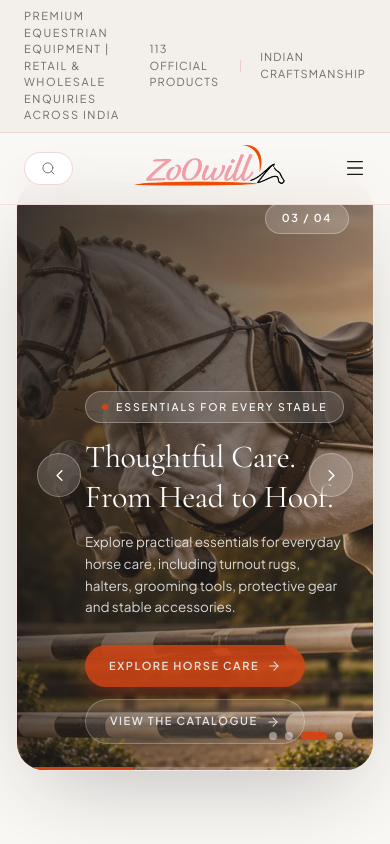
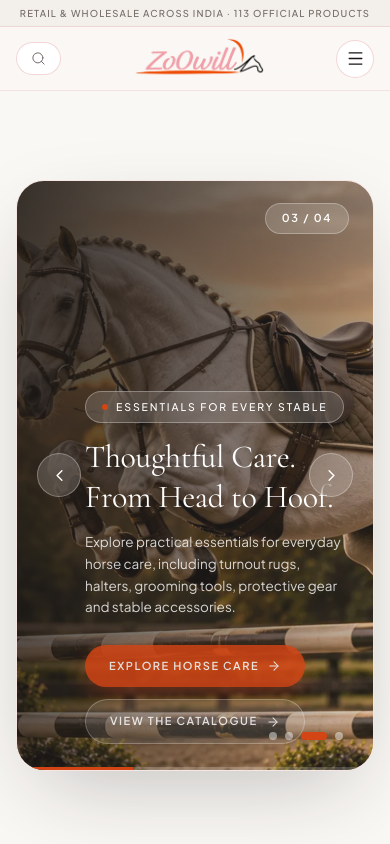
Before and after one commit to harshtrading97-beep/zoowill, a React (Vite) app: page / in a window 390 px wide. Shown: the top 844 px of the page. Built offline with nearby package versions, Linux system fonts and the light colour scheme.

Commit message:
feat(ui): update category/product assets, refine hero slider & mobile header

```diff
--- a/index.html
+++ b/index.html
@@ -2,8 +2,9 @@
 <html lang="en">
   <head>
     <meta charset="UTF-8" />
+
     <link rel="icon" type="image/svg+xml" href="/favicon.svg" />
-    <meta name="viewport" content="width=device-width, initial-scale=1.0" />
+    <meta name="viewport" content="width=device-width, initial-scale=1.0, viewport-fit=cover" />
     <meta name="description" content="ZoOwill Equestrian — Equestrian Equipment &amp; Saddlery, Rooted in Indian Craftsmanship. Crafted for the Horse. Made for the Journey. Handcrafted saddles, leather harnesses, bridles and horse-care essentials." />
     <meta name="theme-color" content="#FAF8F5" />
     <title>ZoOwill Equestrian — Crafted for the Horse. Made for the Journey.</title>
--- a/src/components/Header.jsx
+++ b/src/components/Header.jsx
@@ -1,6 +1,5 @@
 import { useState, useEffect, useRef } from "react";
-import { Search, Menu, X, ChevronDown } from "lucide-react";
-import ZoOwillLogo from "./Logo";
+import { Search, Menu, ChevronDown } from "lucide-react";
 import MegaMenu from "./MegaMenu";
 import SearchOverlay from "./SearchOverlay";
 
@@ -108,67 +107,167 @@ export default function Header({ onMobileMenuOpen, onViewProduct }) {
     <>
       <header
         style={{
-          position: "fixed", top: 0, left: 0, right: 0, zIndex: 50,
+          position: "fixed",
+          top: 0,
+          left: 0,
+          right: 0,
+          zIndex: 50,
+          paddingTop: "env(safe-area-inset-top, 0px)",
+          background: "#F3EFEA",
           transition: "box-shadow 0.3s ease",
-          boxShadow: scrolled ? "0 2px 24px -4px rgba(26,23,21,0.07)" : "none",
+          boxShadow: scrolled ? "0 2px 24px -4px rgba(26,23,21,0.08)" : "none",
         }}
       >
-        {/* ── Utility Bar ── */}
-        <div style={{
+        {/* ── Utility Bar (Mobile: Single-line clean | Desktop: Full 3-column) ── */}
+        <div
+          style={{
             background: "#F3EFEA",
             borderBottom: "1px solid rgba(231,174,175,0.4)",
-          padding: "8px 24px",
-          display: "flex", alignItems: "center", justifyContent: "space-between",
-        }}>
-          <span style={{ fontFamily: "'Plus Jakarta Sans',sans-serif", fontSize: 11, letterSpacing: "0.14em", textTransform: "uppercase", color: "#736B65" }}>
+            padding: "6px 16px",
+          }}
+        >
+          {/* Mobile single-line bar */}
+          <div
+            className="flex md:hidden"
+            style={{
+              alignItems: "center",
+              justifyContent: "center",
+              gap: 8,
+              whiteSpace: "nowrap",
+              overflow: "hidden",
+            }}
+          >
+            <span
+              style={{
+                fontFamily: "'Plus Jakarta Sans',sans-serif",
+                fontSize: 9.5,
+                fontWeight: 500,
+                letterSpacing: "0.12em",
+                textTransform: "uppercase",
+                color: "#736B65",
+              }}
+            >
+              Retail &amp; Wholesale Across India · 113 Official Products
+            </span>
+          </div>
+
+          {/* Desktop full bar */}
+          <div
+            className="hidden md:flex"
+            style={{
+              alignItems: "center",
+              justifyContent: "space-between",
+              padding: "2px 8px",
+            }}
+          >
+            <span
+              style={{
+                fontFamily: "'Plus Jakarta Sans',sans-serif",
+                fontSize: 11,
+                letterSpacing: "0.14em",
+                textTransform: "uppercase",
+                color: "#736B65",
+              }}
+            >
               Premium Equestrian Equipment | Retail &amp; Wholesale Enquiries Across India
             </span>
             <div style={{ display: "flex", gap: 20, alignItems: "center" }}>
-            <span style={{ fontFamily: "'Plus Jakarta Sans',sans-serif", fontSize: 11, letterSpacing: "0.1em", textTransform: "uppercase", color: "#736B65" }}>113 Official Products</span>
+              <span
+                style={{
+                  fontFamily: "'Plus Jakarta Sans',sans-serif",
+                  fontSize: 11,
+                  letterSpacing: "0.1em",
+                  textTransform: "uppercase",
+                  color: "#736B65",
+                }}
+              >
+                113 Official Products
+              </span>
               <span style={{ width: 1, height: 12, background: "rgba(231,174,175,0.5)" }} />
-            <span style={{ fontFamily: "'Plus Jakarta Sans',sans-serif", fontSize: 11, letterSpacing: "0.1em", textTransform: "uppercase", color: "#736B65" }}>Indian Craftsmanship</span>
+              <span
+                style={{
+                  fontFamily: "'Plus Jakarta Sans',sans-serif",
+                  fontSize: 11,
+                  letterSpacing: "0.1em",
+                  textTransform: "uppercase",
+                  color: "#736B65",
+                }}
+              >
+                Indian Craftsmanship
+              </span>
+            </div>
           </div>
         </div>
 
         {/* ── Main Header Row ── */}
-        <div style={{
-          background: scrolled ? "rgba(250,248,245,0.97)" : "rgba(250,248,245,0.92)",
-          backdropFilter: "blur(20px)", WebkitBackdropFilter: "blur(20px)",
+        <div
+          style={{
+            background: scrolled ? "rgba(250,248,245,0.97)" : "rgba(250,248,245,0.94)",
+            backdropFilter: "blur(20px)",
+            WebkitBackdropFilter: "blur(20px)",
             borderBottom: "1px solid rgba(231,174,175,0.3)",
-          height: 72, padding: "0 24px", display: "flex", alignItems: "center", justifyContent: "space-between",
-        }}>
+            height: 64,
+            padding: "0 16px",
+            display: "flex",
+            alignItems: "center",
+            justifyContent: "space-between",
+          }}
+        >
           {/* Search pill */}
           <button
             onClick={() => setSearchOpen(true)}
+            aria-label="Open search"
             style={{
-              display: "flex", alignItems: "center", gap: 8,
-              background: "white", border: "1px solid rgba(231,174,175,0.5)",
-              borderRadius: 100, padding: "8px 16px",
+              display: "flex",
+              alignItems: "center",
+              justifyContent: "center",
+              gap: 8,
+              background: "white",
+              border: "1px solid rgba(231,174,175,0.5)",
+              borderRadius: 100,
+              padding: "8px 14px",
               cursor: "pointer",
               transition: "all 0.28s cubic-bezier(0.22,1,0.36,1)",
-              fontFamily: "'Plus Jakarta Sans',sans-serif", fontSize: 12, color: "#736B65",
+              fontFamily: "'Plus Jakarta Sans',sans-serif",
+              fontSize: 12,
+              color: "#736B65",
             }}
-            onMouseEnter={e => { e.currentTarget.style.boxShadow = "0 6px 20px -4px rgba(26,23,21,0.1)"; e.currentTarget.style.borderColor = "rgba(212,69,21,0.3)"; e.currentTarget.style.transform = "translateY(-1px)"; }}
-            onMouseLeave={e => { e.currentTarget.style.boxShadow = "none"; e.currentTarget.style.borderColor = "rgba(231,174,175,0.5)"; e.currentTarget.style.transform = "translateY(0)"; }}
+            onMouseEnter={(e) => {
+              e.currentTarget.style.boxShadow = "0 6px 20px -4px rgba(26,23,21,0.1)";
+              e.currentTarget.style.borderColor = "rgba(212,69,21,0.3)";
+              e.currentTarget.style.transform = "translateY(-1px)";
+            }}
+            onMouseLeave={(e) => {
+              e.currentTarget.style.boxShadow = "none";
+              e.currentTarget.style.borderColor = "rgba(231,174,175,0.5)";
+              e.currentTarget.style.transform = "translateY(0)";
+            }}
           >
-            <Search size={15} strokeWidth={1.5} style={{ transition: "color 0.2s" }} />
+            <Search size={15} strokeWidth={1.6} />
             <span className="hidden md:inline">Search products, saddles, tack &amp; more...</span>
           </button>
 
           {/* Logo */}
-          <a href="#" style={{ textDecoration: "none" }}>
+          <a href="#" style={{ textDecoration: "none", display: "flex", alignItems: "center" }}>
             <img
               src="/logo.jpeg"
               alt="ZoOwill Equestrian"
-              style={{ height: 52, width: "auto", objectFit: "contain", mixBlendMode: "multiply", display: "block" }}
+              style={{
+                height: 44,
+                width: "auto",
+                objectFit: "contain",
+                mixBlendMode: "multiply",
+                display: "block",
+              }}
             />
           </a>
 
           {/* Right: CTA + hamburger */}
-          <div style={{ display: "flex", alignItems: "center", gap: 12 }}>
+          <div style={{ display: "flex", alignItems: "center", gap: 10 }}>
             <a
               href="https://wa.me/916394549702?text=Hello%20ZoOwill%20Equestrian%2C%20I%20would%20like%20to%20enquire%20with%20you."
-              target="_blank" rel="noopener noreferrer"
+              target="_blank"
+              rel="noopener noreferrer"
               className="btn btn-dark hidden md:inline-flex"
               style={{ padding: "10px 22px", fontSize: 11 }}
             >
@@ -177,18 +276,33 @@ export default function Header({ onMobileMenuOpen, onViewProduct }) {
             <button
               className="md:hidden"
               onClick={onMobileMenuOpen}
-              style={{ background: "none", border: "none", cursor: "pointer", color: "#1A1715" }}
+              aria-label="Open menu"
+              style={{
+                width: 38,
+                height: 38,
+                borderRadius: "50%",
+                background: "white",
+                border: "1px solid rgba(231,174,175,0.5)",
+                display: "flex",
+                alignItems: "center",
+                justifyContent: "center",
+                cursor: "pointer",
+                color: "#1A1715",
+              }}
             >
-              <Menu size={22} strokeWidth={1.5} />
+              <Menu size={19} strokeWidth={1.6} />
             </button>
           </div>
         </div>
 
-        {/* ── Category Nav Bar ── */}
+        {/* ── Category Nav Bar (Desktop Only) ── */}
         <div
           className="hidden md:flex"
           style={{
-            alignItems: "center", justifyContent: "center", gap: 28, height: 44,
+            alignItems: "center",
+            justifyContent: "center",
+            gap: 28,
+            height: 44,
             padding: "0 24px",
             background: "rgba(255,255,255,0.72)",
             borderBottom: "1px solid rgba(231,174,175,0.35)",
@@ -199,33 +313,69 @@ export default function Header({ onMobileMenuOpen, onViewProduct }) {
           {NAV_ITEMS.map((item) =>
             item.href ? (
               <a
-                key={item.label} href={item.href}
-                style={{ fontFamily: "'Plus Jakarta Sans',sans-serif", fontSize: 11, fontWeight: 500, letterSpacing: "0.16em", textTransform: "uppercase", color: "#1A1715", textDecoration: "none" }}
-                onMouseEnter={() => { clearTimeout(megaTimeout.current); setActiveMega(null); }}
-              >{item.label}</a>
+                key={item.label}
+                href={item.href}
+                style={{
+                  fontFamily: "'Plus Jakarta Sans',sans-serif",
+                  fontSize: 11,
+                  fontWeight: 500,
+                  letterSpacing: "0.16em",
+                  textTransform: "uppercase",
+                  color: "#1A1715",
+                  textDecoration: "none",
+                }}
+                onMouseEnter={() => {
+                  clearTimeout(megaTimeout.current);
+                  setActiveMega(null);
+                }}
+              >
+                {item.label}
+              </a>
             ) : (
               <button
                 key={item.label}
                 onMouseEnter={() => handleNavEnter(item.label)}
                 style={{
-                  display: "flex", alignItems: "center", gap: 4,
-                  background: "none", border: "none", cursor: "pointer",
-                  fontFamily: "'Plus Jakarta Sans',sans-serif", fontSize: 11, fontWeight: 500,
-                  letterSpacing: "0.16em", textTransform: "uppercase",
+                  display: "flex",
+                  alignItems: "center",
+                  gap: 4,
+                  background: "none",
+                  border: "none",
+                  cursor: "pointer",
+                  fontFamily: "'Plus Jakarta Sans',sans-serif",
+                  fontSize: 11,
+                  fontWeight: 500,
+                  letterSpacing: "0.16em",
+                  textTransform: "uppercase",
                   color: activeMega === item.label ? "#D44515" : "#1A1715",
-                  transition: "color 0.2s ease", padding: "0 2px", whiteSpace: "nowrap",
+                  transition: "color 0.2s ease",
+                  padding: "0 2px",
+                  whiteSpace: "nowrap",
                 }}
               >
                 {item.label}
-                <ChevronDown size={11} strokeWidth={1.5} style={{ transform: activeMega === item.label ? "rotate(180deg)" : "none", transition: "transform 0.3s ease" }} />
+                <ChevronDown
+                  size={11}
+                  strokeWidth={1.5}
+                  style={{
+                    transform: activeMega === item.label ? "rotate(180deg)" : "none",
+                    transition: "transform 0.3s ease",
+                  }}
+                />
               </button>
             )
           )}
         </div>
 
         {/* Mega Menus */}
-        {NAV_ITEMS.filter(i => i.sub).map((item) => (
-          <MegaMenu key={item.label} item={item} isOpen={activeMega === item.label} onEnter={handleMegaEnter} onLeave={handleMegaLeave} />
+        {NAV_ITEMS.filter((i) => i.sub).map((item) => (
+          <MegaMenu
+            key={item.label}
+            item={item}
+            isOpen={activeMega === item.label}
+            onEnter={handleMegaEnter}
+            onLeave={handleMegaLeave}
+          />
         ))}
       </header>
 
```
Lines whose indentation alone changed are shown as unchanged.
